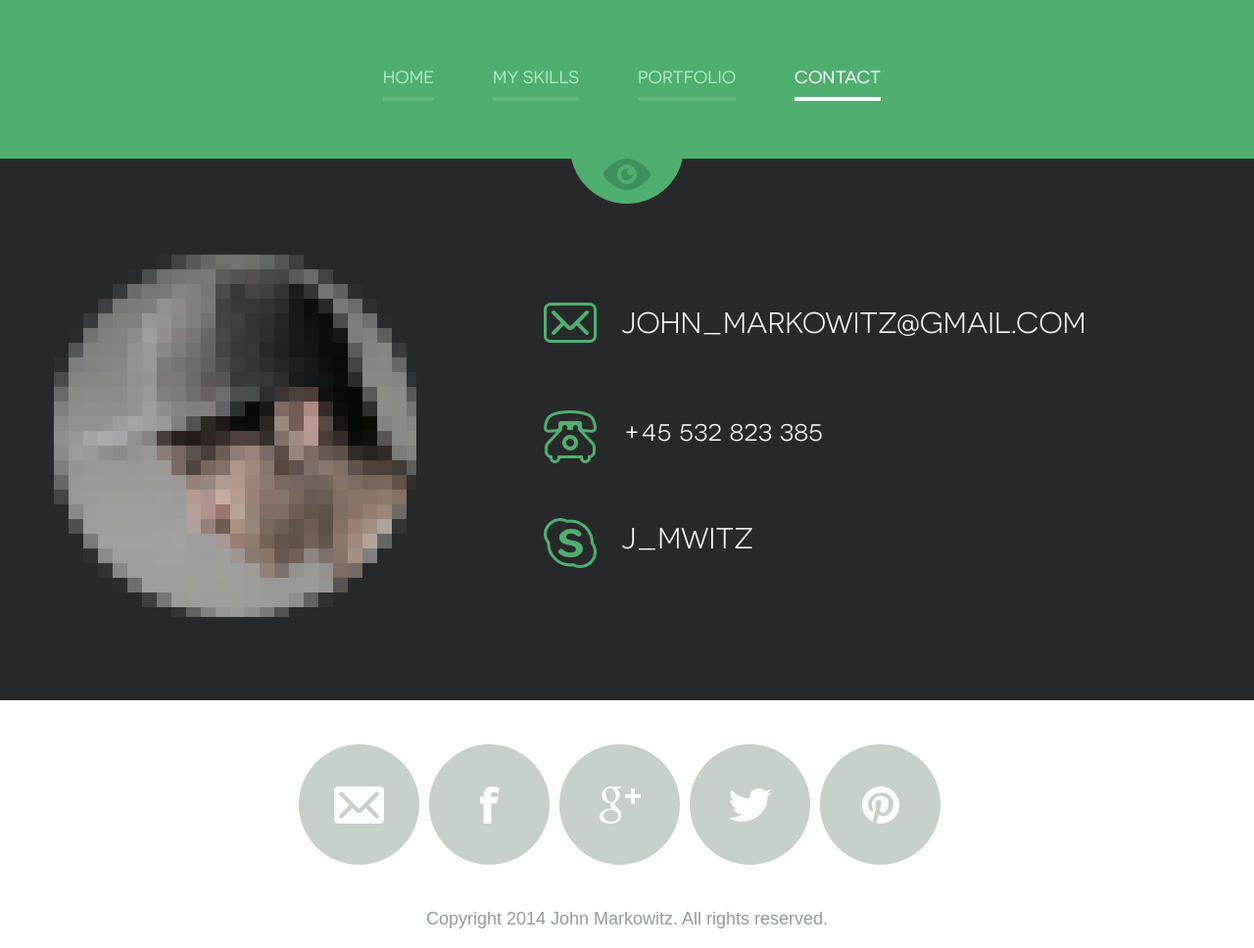
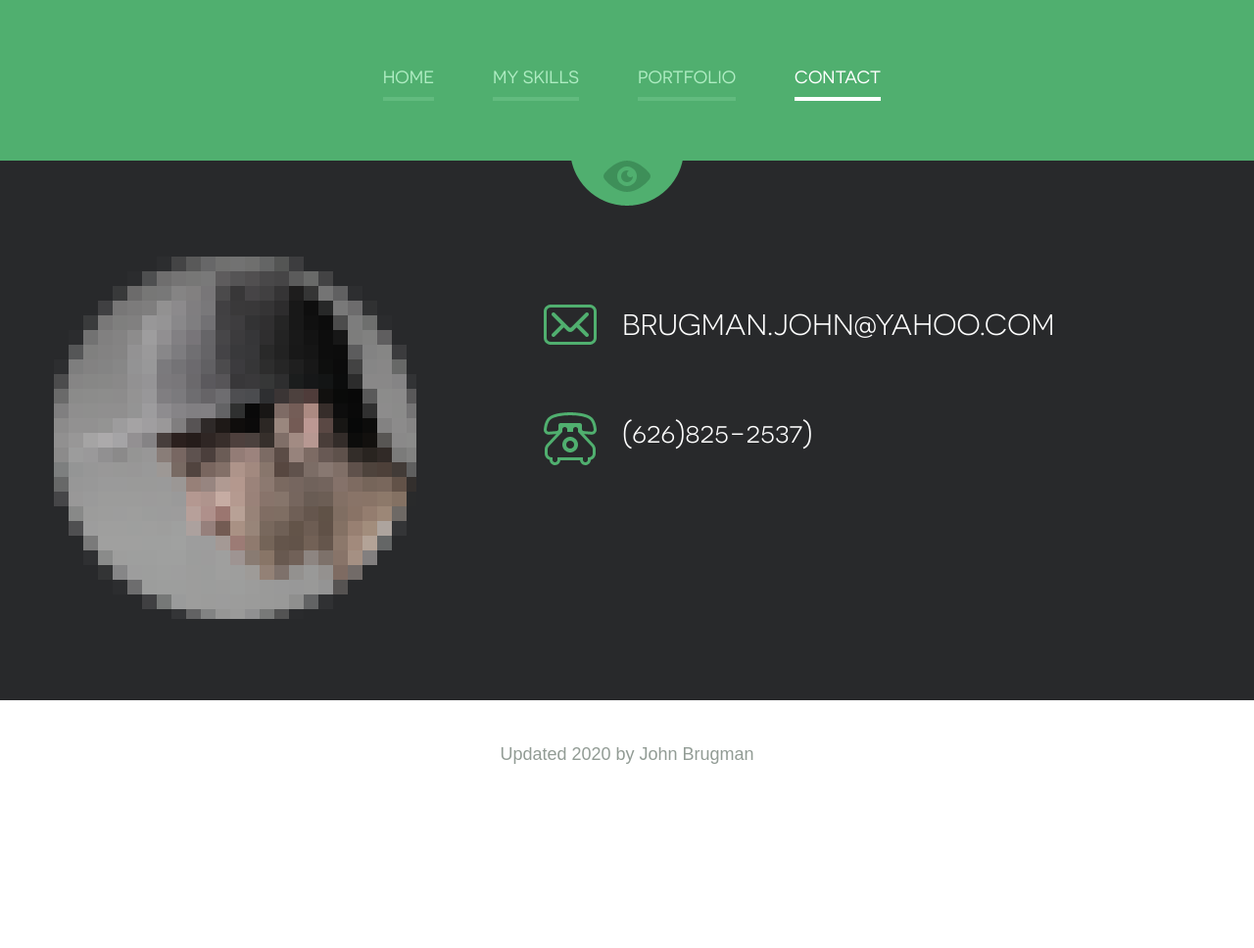
Before and after one commit to brugmanj/brugmanj.github.io, a plain HTML site: page contact.html in a window 1280 px wide. Shown: the whole page at 98% size. After the commit the page ends 800 px from the top, so only its background shows below. Drawn offline with nearby package versions, Linux system fonts and the light colour scheme.

Commit message:
header and footer

```diff
--- a/contact.html
+++ b/contact.html
@@ -7,7 +7,7 @@
 	<meta name="viewport" content="width=device-width, initial-scale=1, maximum-scale=1, minimum-scale=1, user-scalable=no">
 	<meta http-equiv="X-UA-Compatible" content="IE=edge,chrome=1">
 	<meta name="format-detection" content="telephone=no">
-	<title>John Markowitz</title>
+	<title>John Brugman</title>
 	<link rel="stylesheet" href="js/fancybox/jquery.fancybox.css" type="text/css" media="screen" />
 	<link rel="stylesheet" href="css/all.css" />
 	<link rel="stylesheet" href="css/screen.css" />
@@ -34,23 +34,15 @@
 			<section id="main">
 				<div class="images_holder"><img src="images/pic_08.png" alt=""></div>
 				<div class="box_contact">
-					<span class="email">john_markowitz@gmail.com</span>
-					<span class="phone">+45 532 823 385</span>
-					<span class="skype">J_mwitz</span>
+					<span class="email">brugman.john@yahoo.com</span>
+					<span class="phone">(626)825-2537)</span>
 				</div>
 				<div class="clear"></div>
 			</section>
 		</div>
 		<footer id="footer">
 			<div class="footer-content">
-				<ul class="social">
-					<li class="email"><a href="#">Email</a></li>
-					<li class="facebook"><a href="#">Facebook</a></li>
-					<li class="google"><a href="#">Google+</a></li>
-					<li class="twitter"><a href="#">Twitter</a></li>
-					<li class="pinterest"><a href="#">Pinterest</a></li>
-				</ul>
-				<p class="copy">Copyright 2014 John Markowitz. All rights reserved.</p>
+				<p class="copy">Updated 2020 by John Brugman</p>
 			</div>
 		</footer>
 	</div>
```
